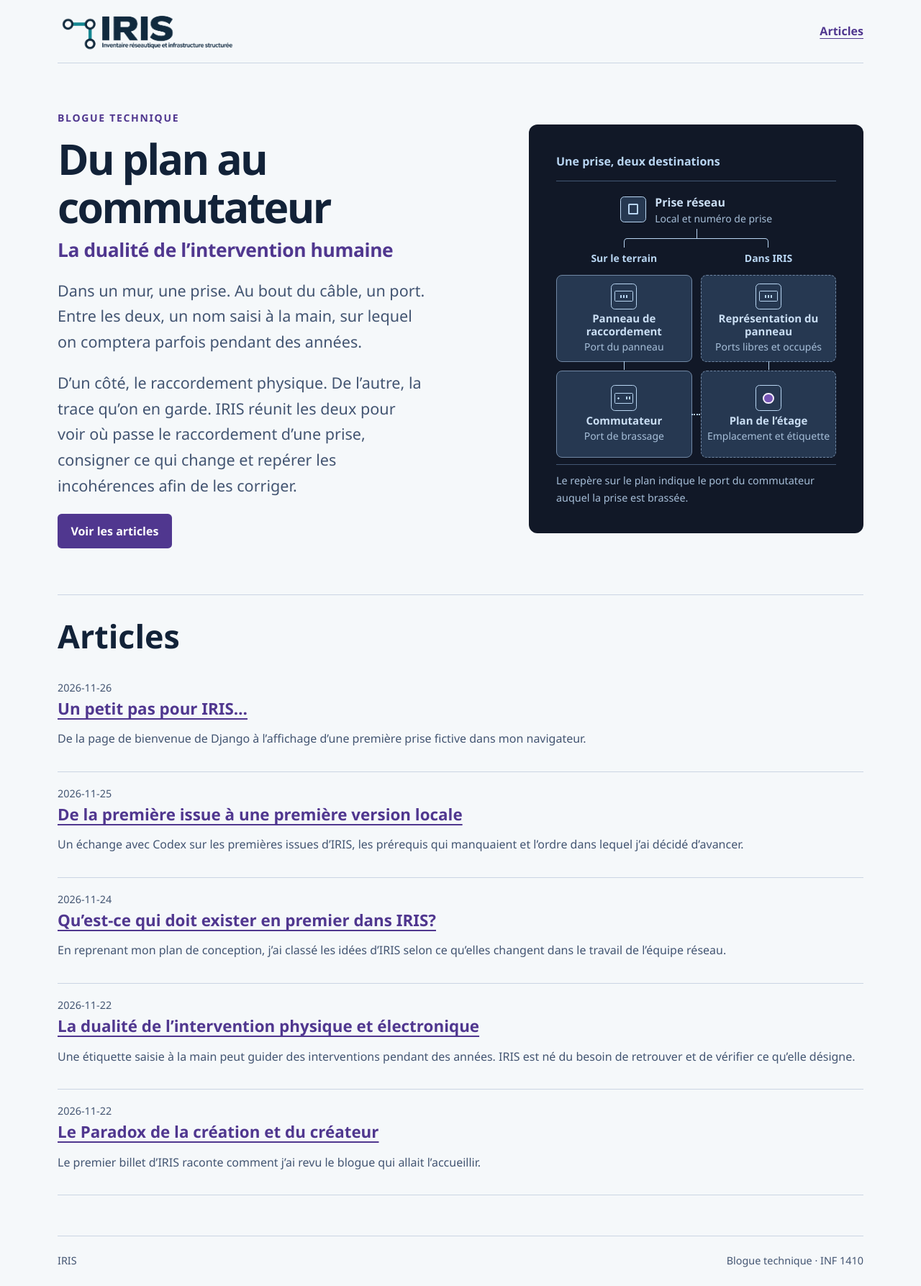
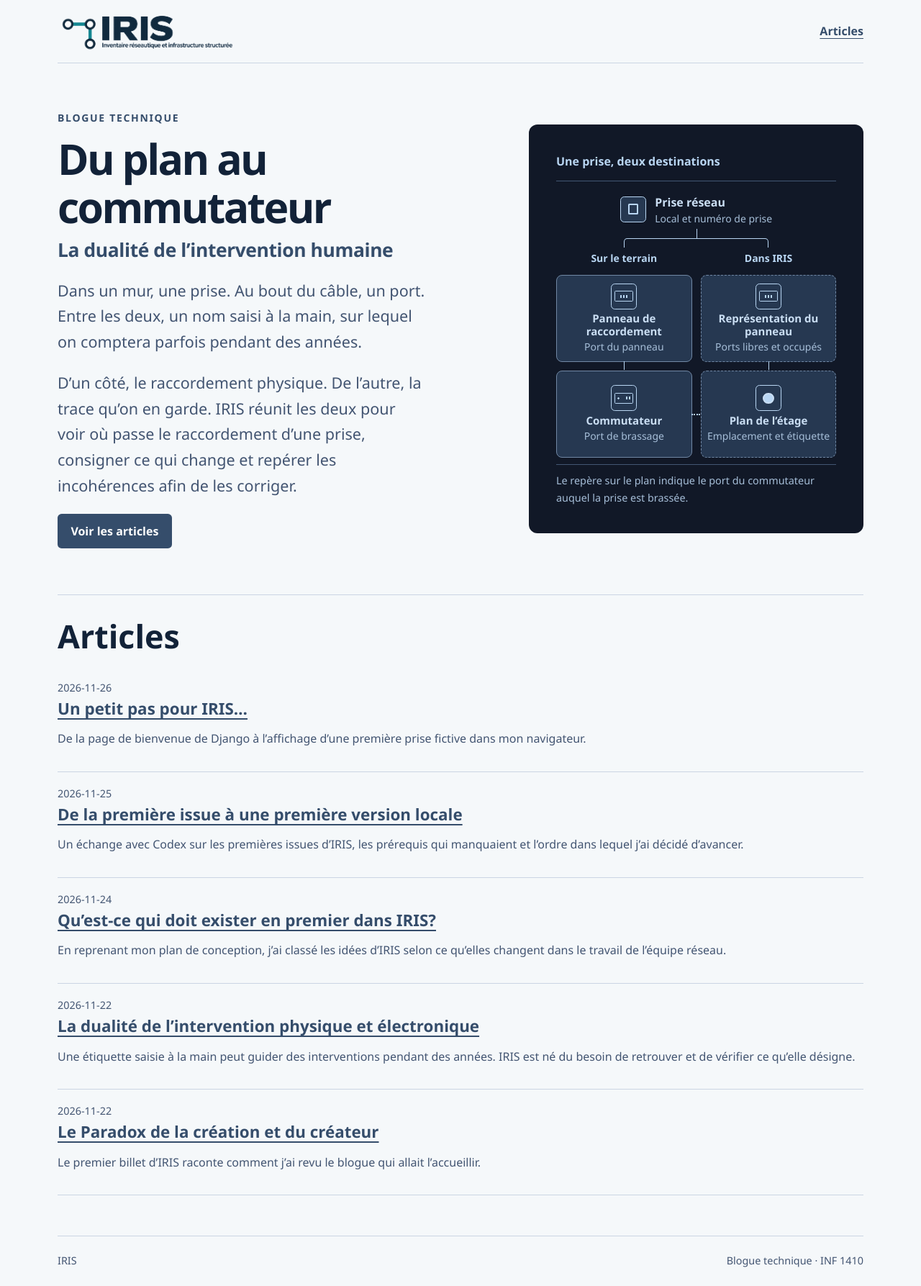
Before and after one commit to mllabonte/iris-blogue, a Jekyll site: the page built from index.html, in a window 1280 px wide. Shown: the whole page at 72% size. Built offline with Jekyll 4.4.1, drawn with Linux system fonts in a browser that asks for light colours.

Commit message:
Utiliser les accents bleus d’IRIS dans le blogue

```diff
--- a/assets/site.css
+++ b/assets/site.css
@@ -2,8 +2,8 @@
   color-scheme: light;
   --ink: #122238;
   --muted: #435572;
-  --accent: #50378f;
-  --accent-hover: #3e2a71;
+  --accent: #354d6b;
+  --accent-hover: #273a54;
   --paper: #f5f8fa;
   --line: #cbd5e3;
   --code-surface: #e8eef8;
@@ -14,8 +14,6 @@
   --network-accent: #b9d6f3;
   --network-rule: #435773;
   --network-node-border: #7188a5;
-  --marker: #7655b5;
-  --marker-outline: #f6f0ff;
   font-family: "Segoe UI", system-ui, sans-serif;
   color: var(--ink);
   background: var(--paper);
@@ -62,7 +60,7 @@ h1 { margin: 0; font-size: clamp(2.5rem, 5.6vw, 4.75rem); letter-spacing: -.045e
 .node-icon { width: 2.25rem; height: 2.25rem; flex: 0 0 2.25rem; border: 1px solid var(--network-accent); border-radius: .35rem; background: var(--network-surface); display: grid; place-items: center; }
 .node-icon::after { content: ""; width: .9rem; height: .65rem; border: 2px solid var(--network-accent); border-radius: .1rem; }
 .network-note { position: relative; margin: .6rem 0 0; padding-top: .6rem; border-top: 1px solid var(--network-rule); color: var(--network-muted); font-size: .9rem; }
-.plan::after { width: .7rem; height: .7rem; border-radius: 50%; border-color: var(--marker-outline); background: var(--marker); }
+.plan::after { width: .7rem; height: .7rem; border-radius: 50%; border-color: var(--network-text); background: var(--network-accent); }
 .jack::after { width: .65rem; height: .65rem; }
 .panel::after, .switch::after { width: 1.5rem; height: .83rem; border-width: 1px; }
 .panel::after {
```
